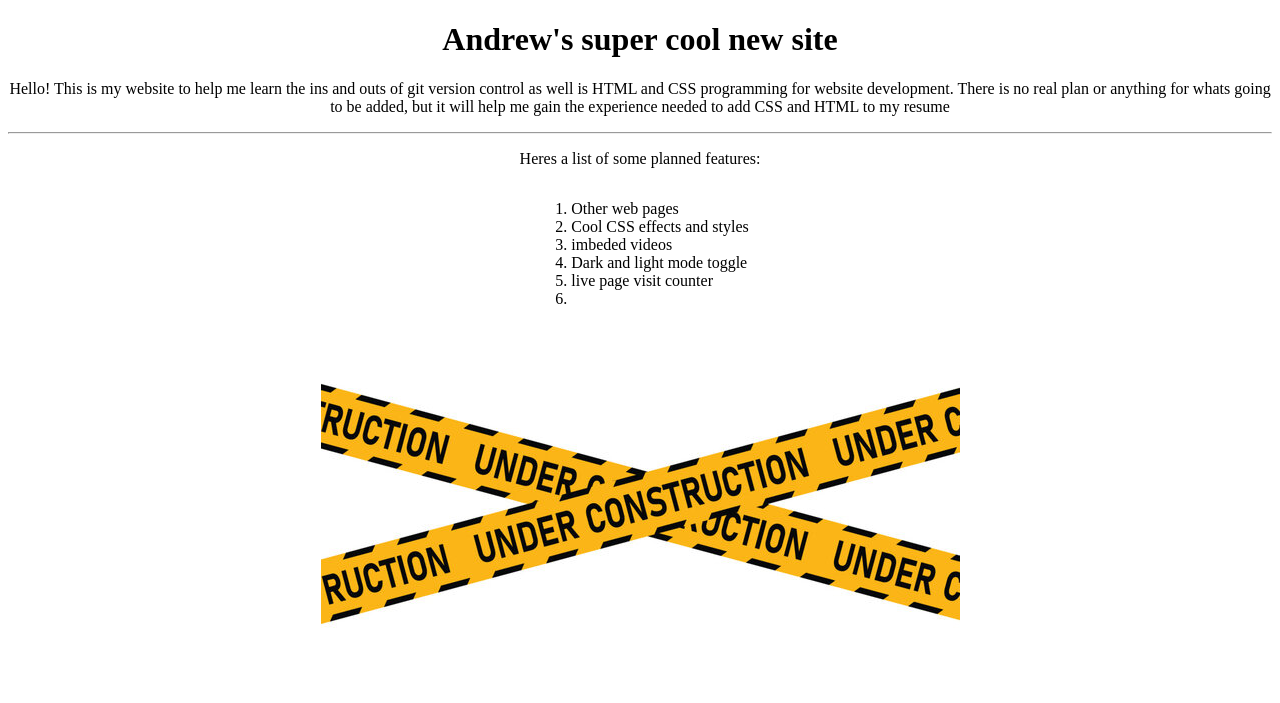
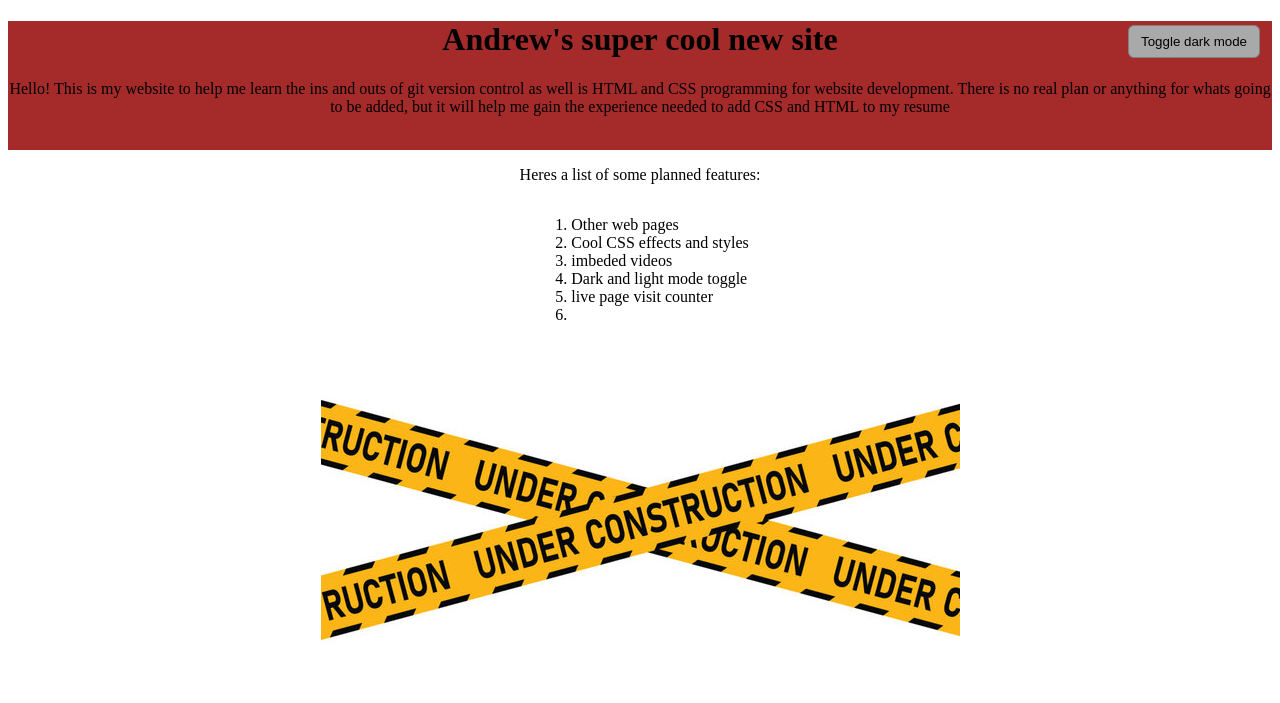
Before and after one commit to andrewblair390/andrewblair390.github.io, a plain HTML site: page index.html in a window 1280 px wide. Drawn offline with Linux system fonts and the light colour scheme.

Commit message:
added dark mode toggle and some experimental header changes

```diff
--- a/index.html
+++ b/index.html
@@ -7,10 +7,15 @@
     </head>
 
     <body class="main">
-        <h1> Andrew's super cool new site</h1>
+        <header class = "header">
+            <button class ="button" id="theme-toggle">Toggle dark mode</button>
+            <h1> Andrew's super cool new site</h1>
         <p>Hello! This is my website to help me learn the ins and outs of git version control as well is HTML and CSS programming for website development.
             There is no real plan or anything for whats going to be added, but it will help me gain the experience needed to add CSS and HTML to my resume</p>
-        <hr>
+            <br>
+        </header>
+
+
         <p> Heres a list of some planned features:</p>
         <ol class ="lists">
             <li>Other web pages</li>
@@ -28,6 +33,6 @@
 
 
         <img src="img/construction.jpg" alt="caution tape">
-
+        <script src="scripts.js"></script>
     </body>
 </html>
--- a/scripts.js
+++ b/scripts.js
@@ -0,0 +1,11 @@
+const toggleButton = document.getElementById('theme-toggle');
+
+toggleButton.addEventListener('click', () => {
+  document.body.classList.toggle('darkmode');
+
+  if(document.body.classList.contains('darkmode')){
+    toggleButton.textContent = '☀ Light Mode';
+  } else {
+    toggleButton.textContent = '🌙 Dark Mode';
+  }
+});
--- a/styles.css
+++ b/styles.css
@@ -1,8 +1,31 @@
+:root{
+  --text-light-color:rgb(0, 0, 0);
+  --background-light-color: rgb(255, 255, 255);
+
+  --text-dark-color: rgb(252, 251, 251);
+  --background-dark-color: rgb(53, 51, 51);
+}
+
+
 .main {
   text-align: center;
-  background-color: rgb(255, 255, 255);
-  color: rgb(0, 0, 0);
+  background-color: var(--background-light-color);
+  color: var(--text-light-color);
 }
+
+.main.darkmode{
+  background-color: var(--background-dark-color);
+  color: var(--text-dark-color);
+}
+
+.header{
+  background-color: brown;
+}
+.main.darkmode .header{
+  background-color: rgb(32, 32, 184);
+  color:rgb(0, 0, 0)
+}
+
 
 .lists {
   list-style-position: outside;
@@ -11,3 +34,14 @@
   border: 1px;
   border-color: bisque;
 }
+
+.button {
+  background-color:darkgray;
+  border: 1px solid rgb(128, 128, 128);
+  padding: 8px 12px;
+  border-radius: 6px;
+  cursor: pointer;
+  position: absolute;
+  top: 25px;
+  right: 20px;
+}
```
